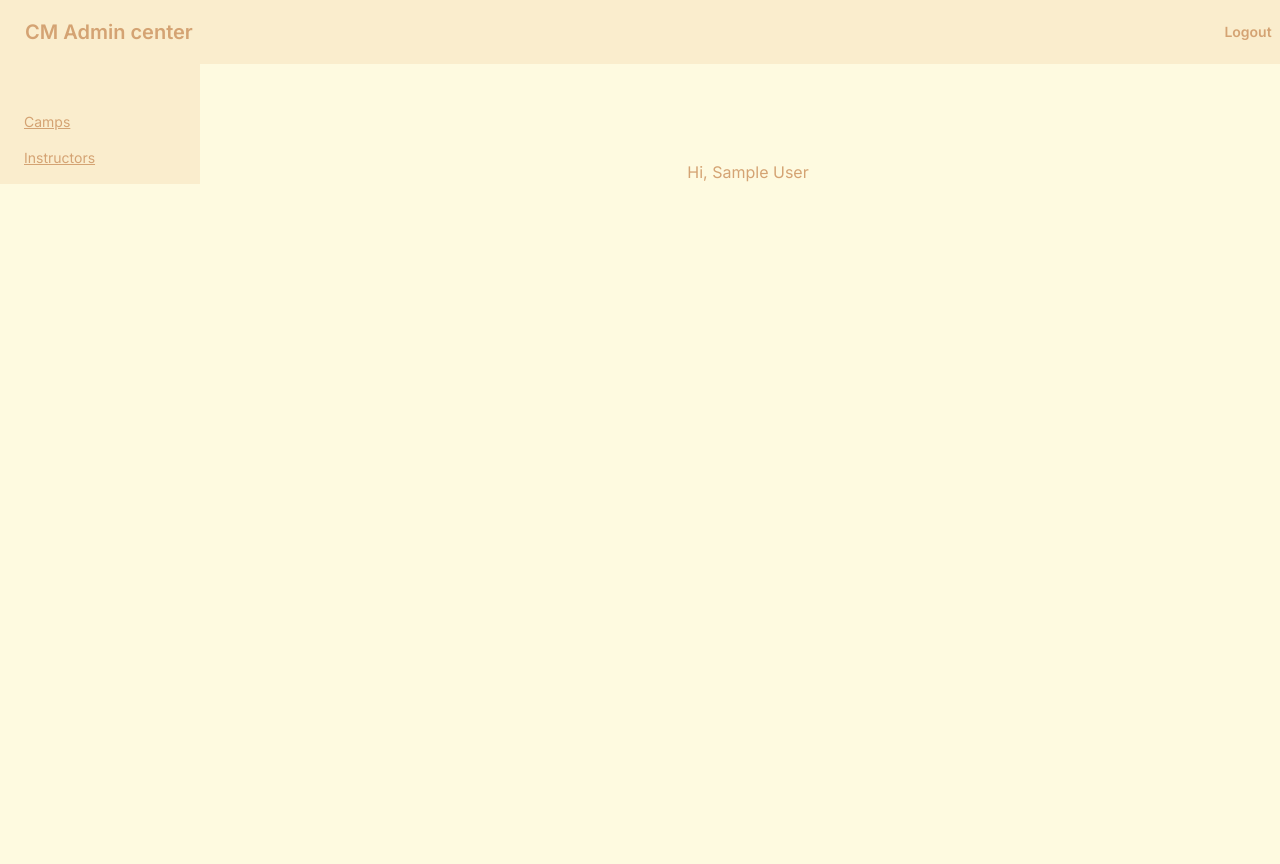
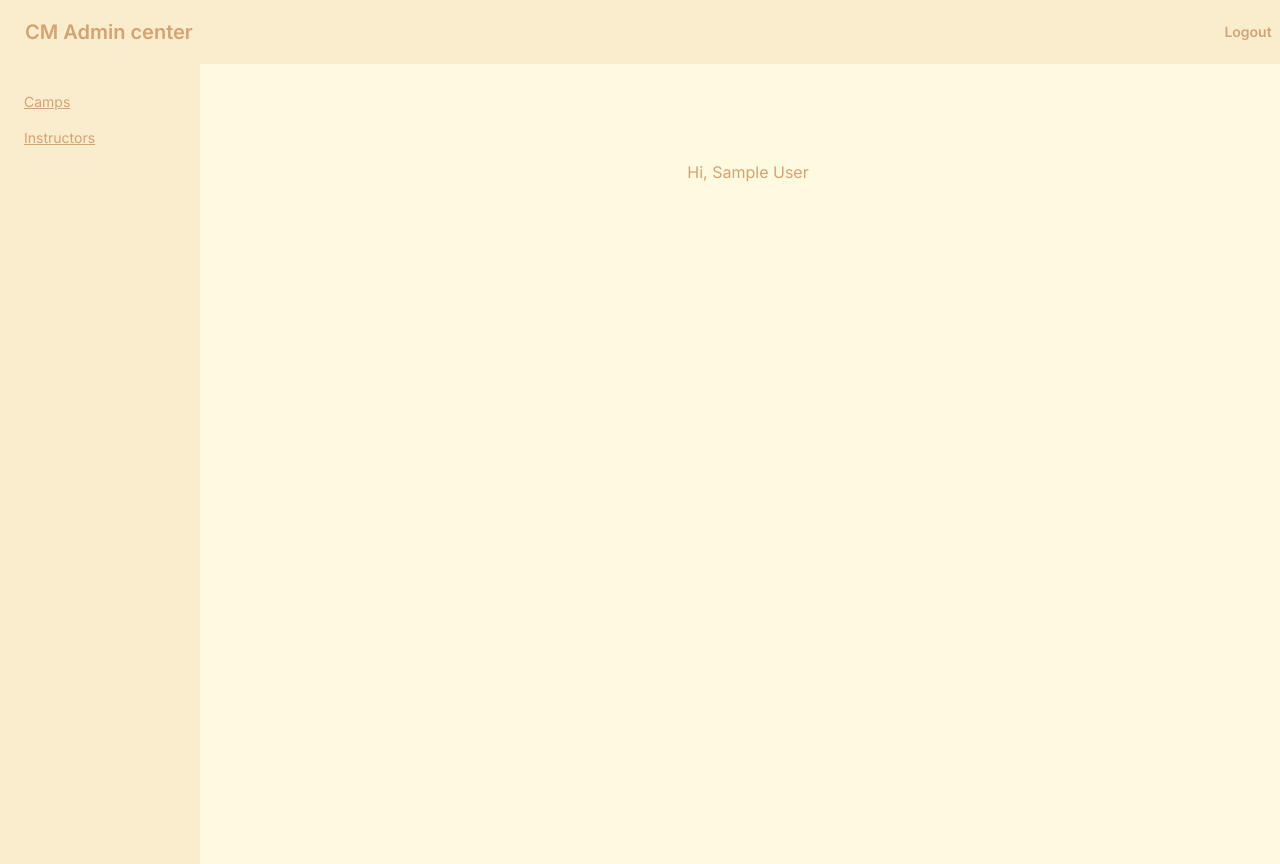
Before and after one commit to xadamec1/CampManager, a Next.js app: page /admin/center in a window 1280 px wide. Built offline with nearby package versions, Linux system fonts and the light colour scheme; no server answers; sample sign-in values are in the browser's storage.

Commit message:
add layouts

```diff
--- a/src/app/admin/center/layout.tsx
+++ b/src/app/admin/center/layout.tsx
@@ -1,7 +1,8 @@
 'use client';
 
+import { signOut } from 'next-auth/react';
 import Link from 'next/link';
-import { usePathname } from 'next/navigation';
+import { redirect, usePathname } from 'next/navigation';
 import React from 'react';
 
 const SidebarItem = ({ path, title }: { path: string; title: string }) => {
@@ -17,21 +18,26 @@ const SidebarItem = ({ path, title }: { path: string; title: string }) => {
 		</li>
 	);
 };
-
+const logOff = () => {
+	signOut();
+	redirect('/admin');
+};
 const AdminNavbar = () => (
-	<div className="navbar bg-default-button">
+	<div className="navbar  bg-default-button">
 		<div className="flex-1">
 			<a className="btn btn-ghost text-xl">CM Admin center</a>
 		</div>
 		<div className="flex-none">
-			<button className="btn btn-square btn-ghost">Logout</button>
+			<button onClick={() => logOff()} className="btn btn-square btn-ghost">
+				Logout
+			</button>
 		</div>
 	</div>
 );
 
 const Sidebar = () => {
 	return (
-		<ul className="menu w-full  bg-default-button pt-10">
+		<ul className="menu h-full   bg-default-button pt-5">
 			<SidebarItem path={'/admin/center/camps'} title={'Camps'} />
 			<SidebarItem path={'/admin/center/instructors'} title={'Instructors'} />
 		</ul>
@@ -41,7 +47,7 @@ const Sidebar = () => {
 const AdminLayout = ({ children }: { children: React.ReactNode }) => (
 	<div>
 		<AdminNavbar />
-		<div className="grid h-full grid-cols-12 gap-4">
+		<div className="grid h-screen grid-cols-12 gap-4">
 			<div className="col-span-2">
 				<Sidebar />
 			</div>
--- a/src/app/layout.tsx
+++ b/src/app/layout.tsx
@@ -16,7 +16,7 @@ const RootLayout = ({ children }: { children: React.ReactNode }) => (
 		<body
 			className={`${inter.className} bg-default-background text-default-text`}
 		>
-			<main className="container ">
+			<main className=" ">
 				<Providers>{children}</Providers>
 			</main>
 		</body>
```
